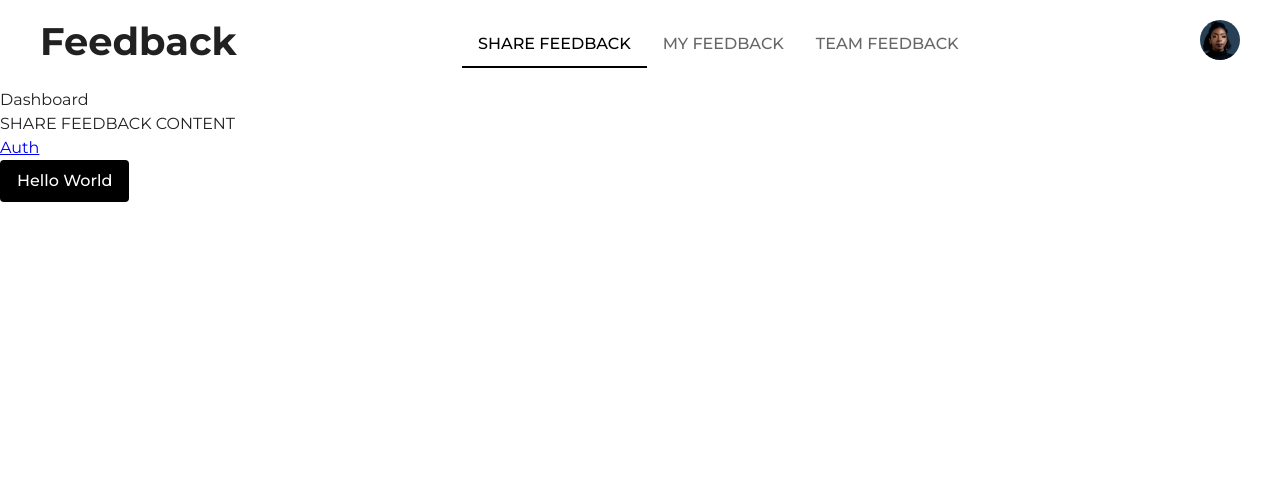
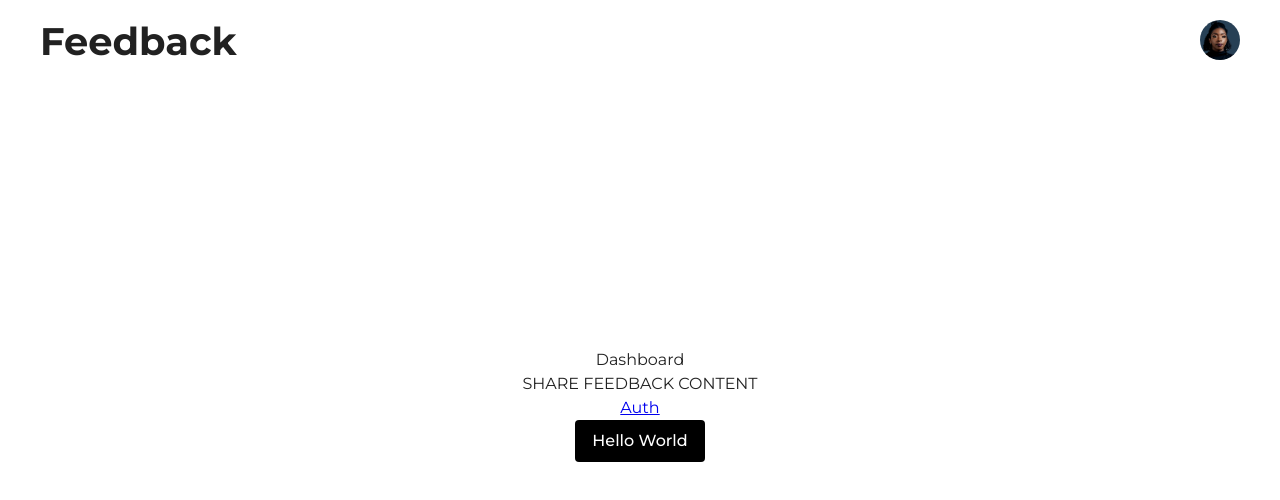
Before and after one commit to gertie-sheshe/your-feedback, a React (Create React App) app: page /dashboard in a window 1280 px wide. Shown: the top 500 px of the page. Built offline with nearby package versions, Linux system fonts and the light colour scheme.

Commit message:
(feat) add more temp auth logic

```diff
--- a/src/components/App/App.js
+++ b/src/components/App/App.js
@@ -9,7 +9,11 @@ function App() {
   const [selectedUser, setSelectedUser] = useState(null);
   return (
     <div className="App">
-      <Header setValue={setValue} tabValue={value} />
+      <Header
+        selectedUser={selectedUser}
+        setValue={setValue}
+        tabValue={value}
+      />
       <Routes>
         <Route
           path="/"
--- a/src/layout/Header/DesktopHeader.js
+++ b/src/layout/Header/DesktopHeader.js
@@ -3,7 +3,7 @@ import { HeaderContainer } from "./HeaderStyles";
 import UserAvatar from "../../components/ui/UserAvatar";
 import { Grid, Typography, Tab, Tabs } from "@mui/material";
 
-function DesktopHeader({ sx, avatar, setTabValue, tabValue }) {
+function DesktopHeader({ sx, avatar, setTabValue, tabValue, selectedUser }) {
   const handleChange = (event, newValue) => {
     setTabValue(newValue);
   };
@@ -18,11 +18,13 @@ function DesktopHeader({ sx, avatar, setTabValue, tabValue }) {
         >
           Feedback
         </Typography>
-        <Tabs onChange={handleChange} value={tabValue}>
-          <Tab label="Share Feedback" id="share-feedback" />
-          <Tab label="My Feedback" id="my-feedback" />
-          <Tab label="Team Feedback" id="team-feedback" />
-        </Tabs>
+        {selectedUser && (
+          <Tabs onChange={handleChange} value={tabValue}>
+            <Tab label="Share Feedback" id="share-feedback" />
+            <Tab label="My Feedback" id="my-feedback" />
+            <Tab label="Team Feedback" id="team-feedback" />
+          </Tabs>
+        )}
         <UserAvatar src={avatar} alt="Gertie" />
       </HeaderContainer>
     </Grid>
--- a/src/layout/Header/Header.js
+++ b/src/layout/Header/Header.js
@@ -4,7 +4,7 @@ import DesktopHeader from "./DesktopHeader";
 import MobileHeader from "./MobileHeader";
 import GertieAvatar from "../../assets/images/avatar.png";
 
-function Header({ setValue, tabValue }) {
+function Header({ setValue, tabValue, selectedUser }) {
   return (
     <Section>
       <DesktopHeader
@@ -14,6 +14,7 @@ function Header({ setValue, tabValue }) {
         avatar={GertieAvatar}
         setTabValue={setValue}
         tabValue={tabValue}
+        selectedUser={selectedUser}
       />
       <MobileHeader
         sx={{
--- a/src/views/Auth/Auth.js
+++ b/src/views/Auth/Auth.js
@@ -27,6 +27,8 @@ const Auth = ({ selectedUser, setSelectedUser }) => {
         flexDirection: "column",
       }}
     >
+      {!selectedUser && (
+        <>
           <Typography
             sx={{
               fontWeight: "bold",
@@ -40,6 +42,8 @@ const Auth = ({ selectedUser, setSelectedUser }) => {
             setSelectedUser={setSelectedUser}
             handleAuth={handleAuth}
           />
+        </>
+      )}
     </Grid>
   );
 };
--- a/src/views/Dashboard/Dashboard.js
+++ b/src/views/Dashboard/Dashboard.js
@@ -1,11 +1,19 @@
 import React from "react";
-import Button from "@mui/material/Button";
+import { Button, Grid } from "@mui/material";
 
 import { Link } from "react-router-dom";
 
 const Dashboard = ({ tabValue }) => {
   return (
-    <>
+    <Grid
+      sx={{
+        height: "80vh",
+        display: "flex",
+        justifyContent: "center",
+        alignItems: "center",
+        flexDirection: "column",
+      }}
+    >
       <div>Dashboard</div>
       <div id="share-feedback" role="tabpanel" hidden={tabValue !== 0}>
         SHARE FEEDBACK CONTENT
@@ -22,7 +30,7 @@ const Dashboard = ({ tabValue }) => {
         <Link to="/">Auth</Link>
       </nav>
       <Button variant="contained">Hello World</Button>
-    </>
+    </Grid>
   );
 };
 
```
Lines whose indentation alone changed are shown as unchanged.
